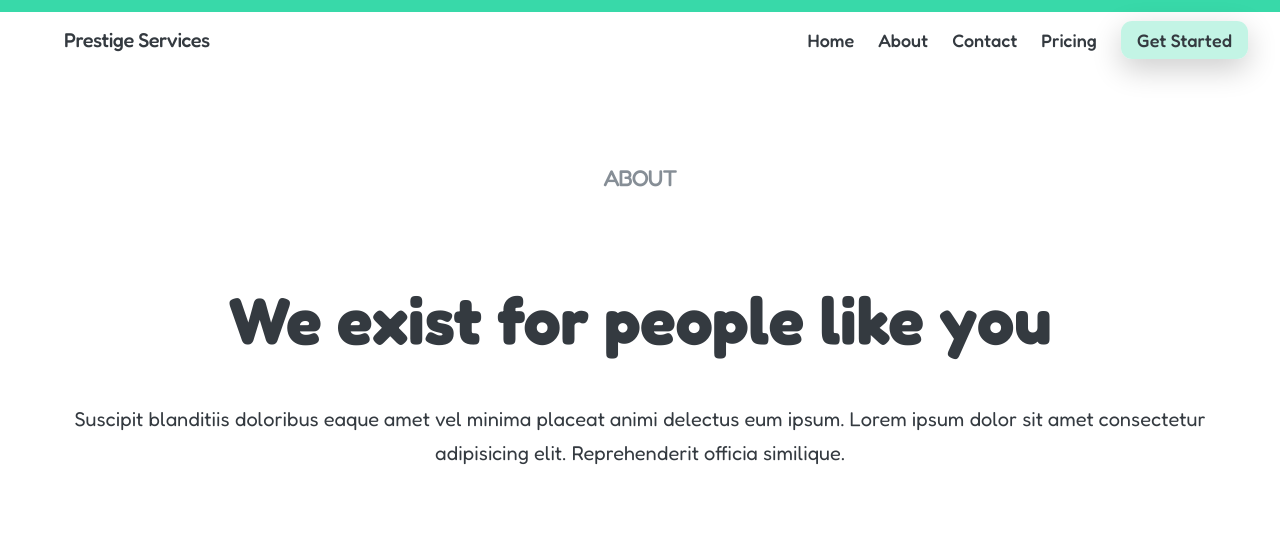
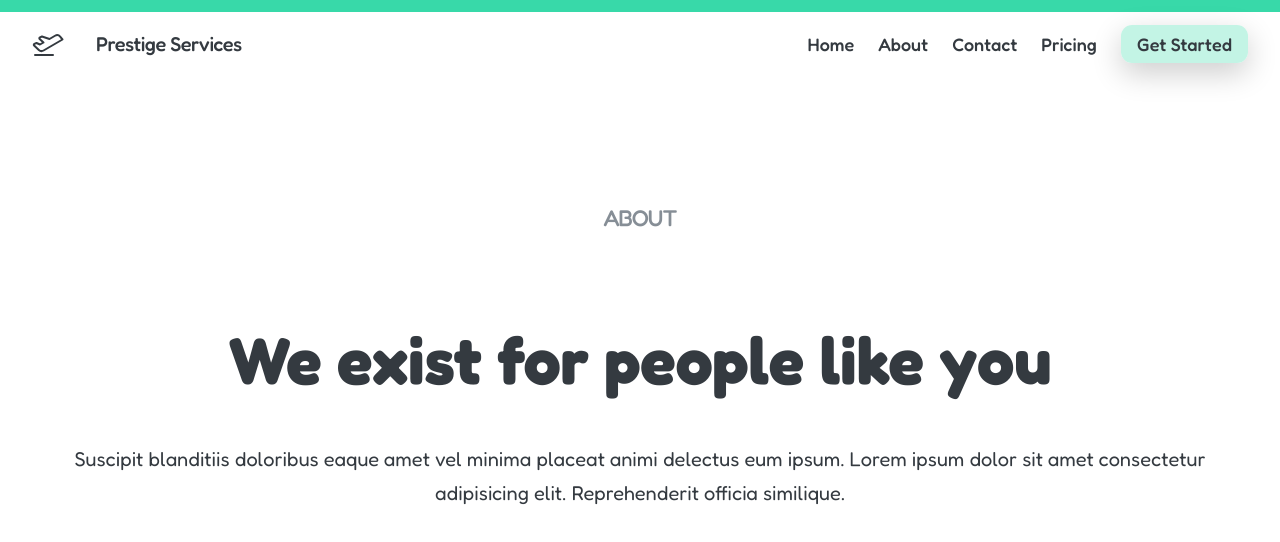
Before and after one commit to pto1026/nextjs-prestige-services-template, a Next.js app: page /about in a window 1280 px wide. Shown: the top 542 px of the page. Built offline with nearby package versions, Linux system fonts and the light colour scheme.

Commit message:
fixed navbar-logo

```diff
--- a/pages/about.js
+++ b/pages/about.js
@@ -6,7 +6,7 @@ export default function About() {
     <div className={styles.root}>
       <div className={styles.navbar}>
         <div className={styles.navbar__company}>
-          <img className={styles.navbar__logo} />
+          <img className={styles.navbar__logo} src="icons/airplane-takeoff.svg" alt="Plane icon" />
           <p className={styles.navbar__companyname}>Prestige Services</p>
         </div>
         <nav className={styles.navbar__nav}>
--- a/pages/about.module.scss
+++ b/pages/about.module.scss
@@ -1,5 +1,6 @@
 .sectionTop {
 
+  padding: 3.2rem;
     &__title {
         text-align:center;
         font-size: 6.6rem;
--- a/pages/index.js
+++ b/pages/index.js
@@ -8,7 +8,7 @@ export default function Home() {
     <div className={styles.root}>
       <div className={styles.navbar}>
         <div className={styles.navbar__company}>
-          <img className={styles.navbar__logo} />
+          <img className={styles.navbar__logo} src="icons/airplane-takeoff.svg" alt="Logo icon" />
           <p className={styles.navbar__companyname}>Prestige Services</p>
         </div>
         <nav className={styles.navbar__nav}>
--- a/pages/index.module.scss
+++ b/pages/index.module.scss
@@ -29,7 +29,9 @@
     }
 
     &__logo {
-        height: 100%;
+        height: 3.2rem;
+        width: 3.2rem;
+        color: var(--main-color);
     }
 
     &__links{
```
Also changed, not shown: public/icons/airplane-takeoff.svg (added).
